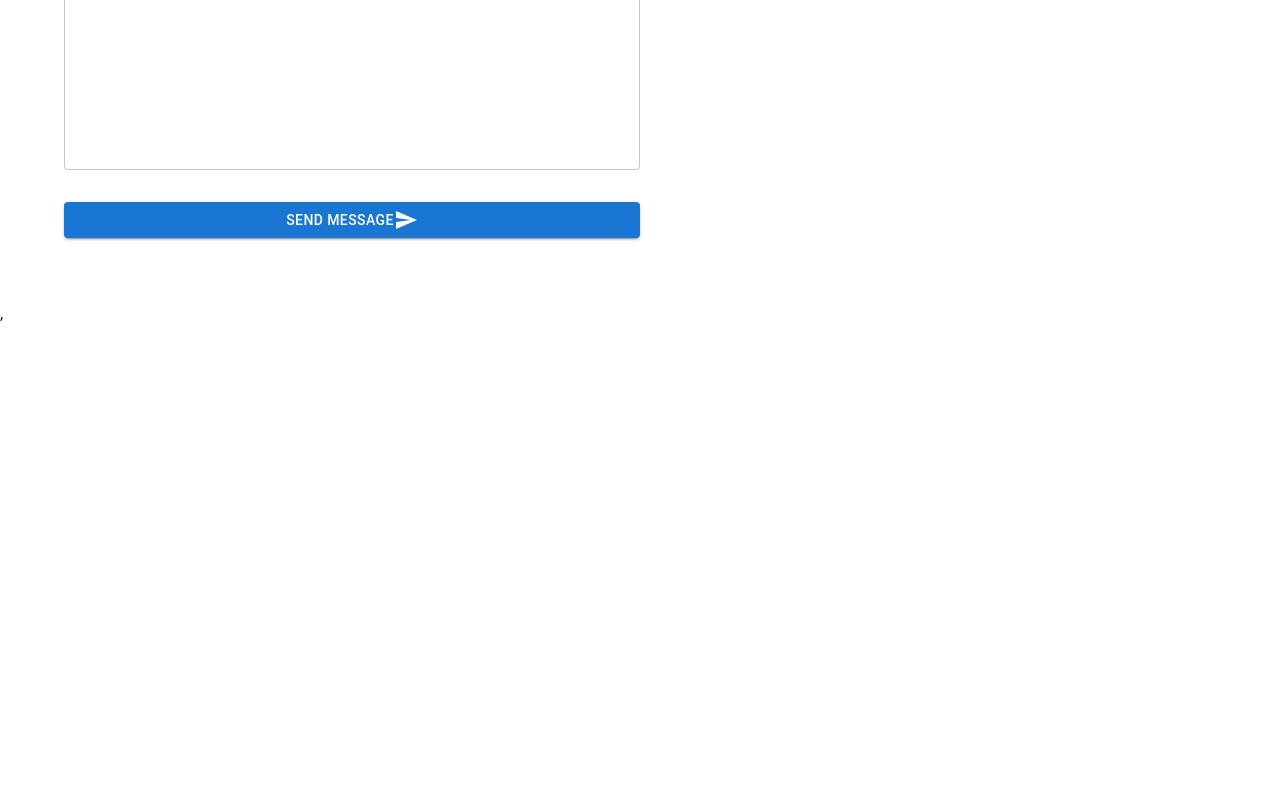
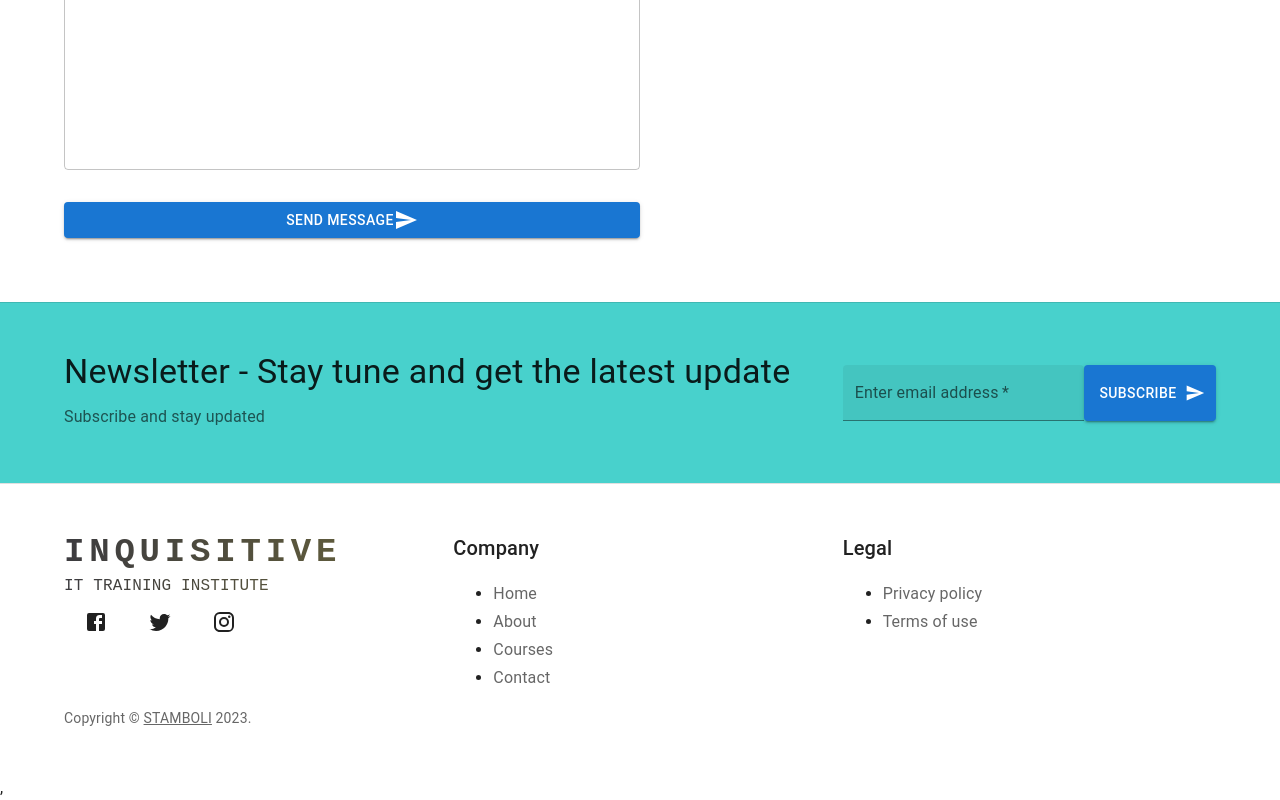
Before and after one commit to Shoebtamboli/inquisitive-website-template, a React (Create React App) app: page /contact in a window 1280 px wide. Shown: the part 849-1649 px from the top of the page. Before the commit the page ends 1175 px from the top, so only its background shows below. Built offline with nearby package versions, Linux system fonts and the light colour scheme.

Commit message:
updated footer and data

```diff
--- a/src/App.js
+++ b/src/App.js
@@ -1,5 +1,5 @@
 import * as React from "react";
-import { Routes, Route, useLocation } from "react-router-dom";
+import { Routes, Route } from "react-router-dom";
 import CssBaseline from "@mui/material/CssBaseline";
 import NewsLetter from "./components/NewsLetter";
 import Footer from "./components/Footer";
@@ -15,7 +15,6 @@ import NotFoundPage from "./pages/NotFoundPage";
 const theme = createTheme();
 
 export default function App() {
-  const location = useLocation();
   return (
     <React.Fragment>
       <ThemeProvider theme={theme}>
@@ -31,10 +30,8 @@ export default function App() {
           <Route path="/*" element={<NotFoundPage />} />
         </Routes>
 
-        {location.pathname !== "*" &&
-          !location.pathname.match(/^\/\w+\/?$/i) && <NewsLetter />}
-        {location.pathname !== "*" &&
-          !location.pathname.match(/^\/\w+\/?$/i) && <Footer />}
+        <NewsLetter />
+        <Footer />
       </ThemeProvider>
     </React.Fragment>
   );
--- a/src/components/CustomCard.jsx
+++ b/src/components/CustomCard.jsx
@@ -18,7 +18,11 @@ const CustomCard = ({ item }) => {
         <Typography gutterBottom variant="h5" component="div">
           {item.title}
         </Typography>
-        <Typography variant="body2" color="text.secondary">
+        <Typography
+          variant="body2"
+          color="text.secondary"
+          sx={{ whiteSpace: "pre-line" }}
+        >
           {item.subTitle}
         </Typography>
         <Stack direction="row" spacing={1} alignItems="center">
@@ -46,14 +50,14 @@ const CustomCard = ({ item }) => {
             window.scroll({
               top: 0,
               left: 0,
-              behavior: "smooth"
+              behavior: "smooth",
             });
           }}
           sx={{
             ":hover": {
               bgcolor: theme.palette.primary.main, // theme.palette.primary.main
-              color: theme.palette.common.white
-            }
+              color: theme.palette.common.white,
+            },
           }}
         >
           Learn More
--- a/src/components/Footer.jsx
+++ b/src/components/Footer.jsx
@@ -12,9 +12,9 @@ import { companySubText, footerName, footerLink } from "../constant";
 
 function Copyright() {
   return (
-    <Typography variant="body2" color="text.secondary" align="center">
+    <Typography variant="body2" color="text.secondary" align="left">
       {"Copyright © "}
-      <Link color="inherit" href={footerLink}>
+      <Link color="inherit" href={footerLink} rel="noopener" target="_blank">
         {footerName}
       </Link>{" "}
       {new Date().getFullYear()}
@@ -32,7 +32,7 @@ export default function Footer() {
         display: "flex",
         bgcolor: theme.palette.common.white,
         borderTop: `1px solid ${theme.palette.divider}`,
-        py: [3, 6]
+        py: [3, 6],
       }}
     >
       <Container maxWidth="lg" component="footer">
@@ -45,9 +45,16 @@ export default function Footer() {
             </Typography>
 
             {socialMediaList.map((media, index) => (
-              <Button color="inherit" size="large" key={index}>
-                {media}
-              </Button>
+              <Link
+                color="inherit"
+                href={media.url}
+                rel="noopener"
+                target="_blank"
+              >
+                <Button color="inherit" size="large" key={index}>
+                  {media.icon}
+                </Button>
+              </Link>
             ))}
           </Grid>
           {footers.map((footer) => (
@@ -56,15 +63,15 @@ export default function Footer() {
                 {footer.title}
               </Typography>
               <ul>
-                {footer.description.map((item) => (
-                  <li key={item}>
+                {footer.description.map((item, index) => (
+                  <li key={index}>
                     <Link
-                      href="#"
+                      href={item.url}
                       variant="subtitle1"
                       color="text.secondary"
                       sx={{ textDecoration: "none" }}
                     >
-                      {item}
+                      {item.name}
                     </Link>
                   </li>
                 ))}
@@ -72,7 +79,7 @@ export default function Footer() {
             </Grid>
           ))}
         </Grid>
-        <Copyright sx={{ mt: 10 }} />
+        <Copyright />
       </Container>
     </Box>
   );
--- a/src/components/NewsLetter.jsx
+++ b/src/components/NewsLetter.jsx
@@ -17,7 +17,7 @@ const Alert = React.forwardRef(function Alert(props, ref) {
 const NewsLetter = () => {
   const theme = useTheme();
   const [open, setOpen] = React.useState(false);
-
+  const [email, setEmail] = React.useState("");
   const handleClose = (event, reason) => {
     if (reason === "clickaway") {
       return;
@@ -27,8 +27,9 @@ const NewsLetter = () => {
   };
 
   const onSubmit = (e) => {
-    console.log(e);
+    e.preventDefault();
     setOpen(true);
+    setEmail(""); // Clear the email value after submitting the form
   };
 
   return (
@@ -37,7 +38,7 @@ const NewsLetter = () => {
         display: "flex",
         backgroundColor: "mediumturquoise",
         borderTop: `1px solid ${theme.palette.divider}`,
-        py: [3, 6]
+        py: [3, 6],
       }}
     >
       <Container maxWidth="lg">
@@ -63,6 +64,8 @@ const NewsLetter = () => {
                 variant="filled"
                 placeholder="johndoe@gmail.com"
                 required
+                value={email}
+                onChange={(e) => setEmail(e.target.value)}
               />
               <Button
                 variant="contained"
--- a/src/data.js
+++ b/src/data.js
@@ -7,9 +7,18 @@ import TwitterIcon from "@mui/icons-material/Twitter";
 import { companyAddress, companyTimings, companyPhoneNo } from "./constant";
 
 export const socialMediaList = [
-  <FacebookIcon />,
-  <TwitterIcon />,
-  <InstagramIcon />,
+  {
+    icon: <FacebookIcon />,
+    url: "https://www.instagram.com/inquisitive.institute/",
+  },
+  {
+    icon: <TwitterIcon />,
+    url: "https://www.instagram.com/inquisitive.institute/",
+  },
+  {
+    icon: <InstagramIcon />,
+    url: "https://www.instagram.com/inquisitive.institute/",
+  },
 ];
 
 export const contactData = [
@@ -31,8 +40,7 @@ export const courseList = [
   {
     icon: "../images/web-development.png",
     title: "HTML, CSS, and Javascript for Web Developers",
-    desciption:
-      "As a platform, Angular includes: component-based framework for building scalable web applications. collection of well-integrated libraries that cover a wide variety of features, including routing, forms management, client-server communication, and more",
+    desciption: `HTML: Learn the fundamental language for web structure and content, using elements to create web pages and enhance accessibility.\n CSS: Discover the language for web page styling, controlling layout, design, and responsiveness for visually appealing websites.\n  JavaScript: Master the versatile programming language for web interactivity, creating dynamic elements and building powerful web applications. Combine HTML, CSS, and JavaScript to become a skilled web developer.`,
     author: "by John doe",
     rating: 5,
     duration: "3 Months",
@@ -42,7 +50,7 @@ export const courseList = [
     icon: "../images/frontend-development.webp",
     title: "Frontend development with React",
     desciption:
-      "As a platform, Angular includes: component-based framework for building scalable web applications. collection of well-integrated libraries that cover a wide variety of features, including routing, forms management, client-server communication, and more",
+      "Learn modern web development using React, a powerful JavaScript library. Build interactive user interfaces, manage state, and create reusable components to develop dynamic and responsive websites. Gain hands-on experience in front-end development and become proficient in building web applications with React.",
     author: "by John doe",
     rating: 5,
     duration: "3 Months",
@@ -52,7 +60,7 @@ export const courseList = [
     icon: "../images/backend-development.png",
     title: "Backend development with Python",
     desciption:
-      "As a platform, Angular includes: component-based framework for building scalable web applications. collection of well-integrated libraries that cover a wide variety of features, including routing, forms management, client-server communication, and more",
+      "Explore the world of server-side programming using Python. Learn to build robust and scalable web applications, handle data storage, create APIs, and manage server operations. Gain the skills to develop efficient and secure backend systems to power dynamic websites and web applications.",
     author: "by John doe",
     rating: 5,
     duration: "3 Months",
@@ -62,7 +70,7 @@ export const courseList = [
     icon: "../images/full-stack-development.jpg",
     title: "Full Stack development (backend + frontend)",
     desciption:
-      "As a platform, Angular includes: component-based framework for building scalable web applications. collection of well-integrated libraries that cover a wide variety of features, including routing, forms management, client-server communication, and more",
+      "Become a versatile web developer by mastering both backend and frontend technologies. Learn to build interactive user interfaces with HTML, CSS, and JavaScript, and develop server-side applications using popular backend languages like Python, Ruby, or Node.js. Acquire the skills to create dynamic, feature-rich web applications from start to finish.",
     author: "by John doe",
     rating: 5,
     duration: "6 Months",
@@ -72,7 +80,7 @@ export const courseList = [
     icon: "../images/dbAdmin.jpg",
     title: "Database Administrator (DBMS + SQL)",
     desciption:
-      "As a platform, Angular includes: component-based framework for building scalable web applications. collection of well-integrated libraries that cover a wide variety of features, including routing, forms management, client-server communication, and more",
+      "Gain expertise in Database Management Systems (DBMS) and SQL to efficiently manage, optimize, and secure databases. Learn to design, implement, and troubleshoot database systems, ensuring data integrity and availability. Become proficient in SQL queries to retrieve, manipulate, and analyze data for effective decision-making and data-driven applications.",
     author: "by John doe",
     rating: 5,
     duration: "6 Months",
@@ -82,7 +90,7 @@ export const courseList = [
     icon: "../images/machine-learning.webp",
     title: "Machine Learning with Python and tensorflow",
     desciption:
-      "As a platform, Angular includes: component-based framework for building scalable web applications. collection of well-integrated libraries that cover a wide variety of features, including routing, forms management, client-server communication, and more",
+      "Unlock the power of machine learning using Python and TensorFlow framework. Acquire skills in data preprocessing, model creation, and evaluation for various ML algorithms. Harness deep learning capabilities to build and deploy advanced AI applications, making significant advancements in artificial intelligence and data-driven solutions.",
     author: "by John doe",
     rating: 5,
     duration: "6 Months",
@@ -114,7 +122,24 @@ export const learnInfo = [
 export const footers = [
   {
     title: "Company",
-    description: ["Home", "About", "Courses", "Contact"],
+    description: [
+      {
+        name: "Home",
+        url: "/",
+      },
+      {
+        name: "About",
+        url: "/about",
+      },
+      {
+        name: "Courses",
+        url: "/courses",
+      },
+      {
+        name: "Contact",
+        url: "/contact",
+      },
+    ],
   },
   // {
   //   title: "Features",
@@ -132,7 +157,16 @@ export const footers = [
   // },
   {
     title: "Legal",
-    description: ["Privacy policy", "Terms of use"],
+    description: [
+      {
+        name: "Privacy policy",
+        url: "/privacy",
+      },
+      {
+        name: "Terms of use",
+        url: "/terms",
+      },
+    ],
   },
 ];
 
```
Also changed, not shown: src/pages/Courses.jsx (+7 -6 lines).
